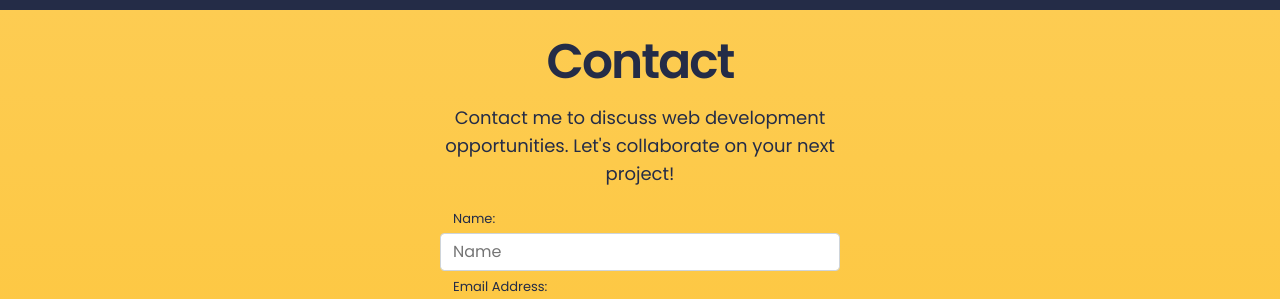
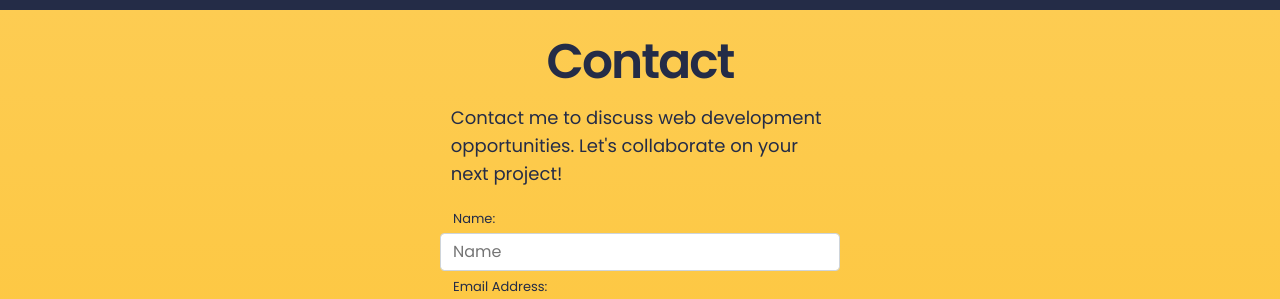
Before and after one commit to rehmpke/rogerehmpkesite, a Jekyll site: the page built from index.html, in a window 1280 px wide. Shown: the part 2860-3159 px from the top of the page. Built offline with Jekyll 4.4.1, drawn with Linux system fonts in a browser that asks for light colours.

Commit message:
Clean contact css align and add padding to P

```diff
--- a/_data/hash.yml
+++ b/_data/hash.yml
@@ -1 +1 @@
-43c39995e65df573bf16
+40ec4ba2ef10c36fc87c
--- a/assets/css/style.css
+++ b/assets/css/style.css
@@ -328,12 +328,15 @@ textarea {
   color: #242c47; }
 
 .contactme p {
-  color: #242c47; }
+  color: #242c47;
+  padding-left: 0.6em;
+  padding-right: 0.6em;
+  text-align: left; }
 
 .contactme label {
+  color: #242c47;
   font-size: 0.8125rem;
-  padding-left: 1em;
-  color: #242c47; }
+  padding-left: 1em; }
 
 .contactme .btn-primary {
   background-color: #3b4874;
--- a/assets/scss/2-modules/_contactme.scss
+++ b/assets/scss/2-modules/_contactme.scss
@@ -22,12 +22,15 @@ textarea {
 
 .contactme p {
   color: $primary-blue-darker;
+  padding-left: 0.6em;
+  padding-right: 0.6em;
+  text-align: left;
 }
 
 .contactme label {
+  color: $primary-blue-darker;
   font-size: 0.8125rem;
   padding-left: 1em;
-  color: $primary-blue-darker;
 }
 
 .contactme .btn-primary {
```
